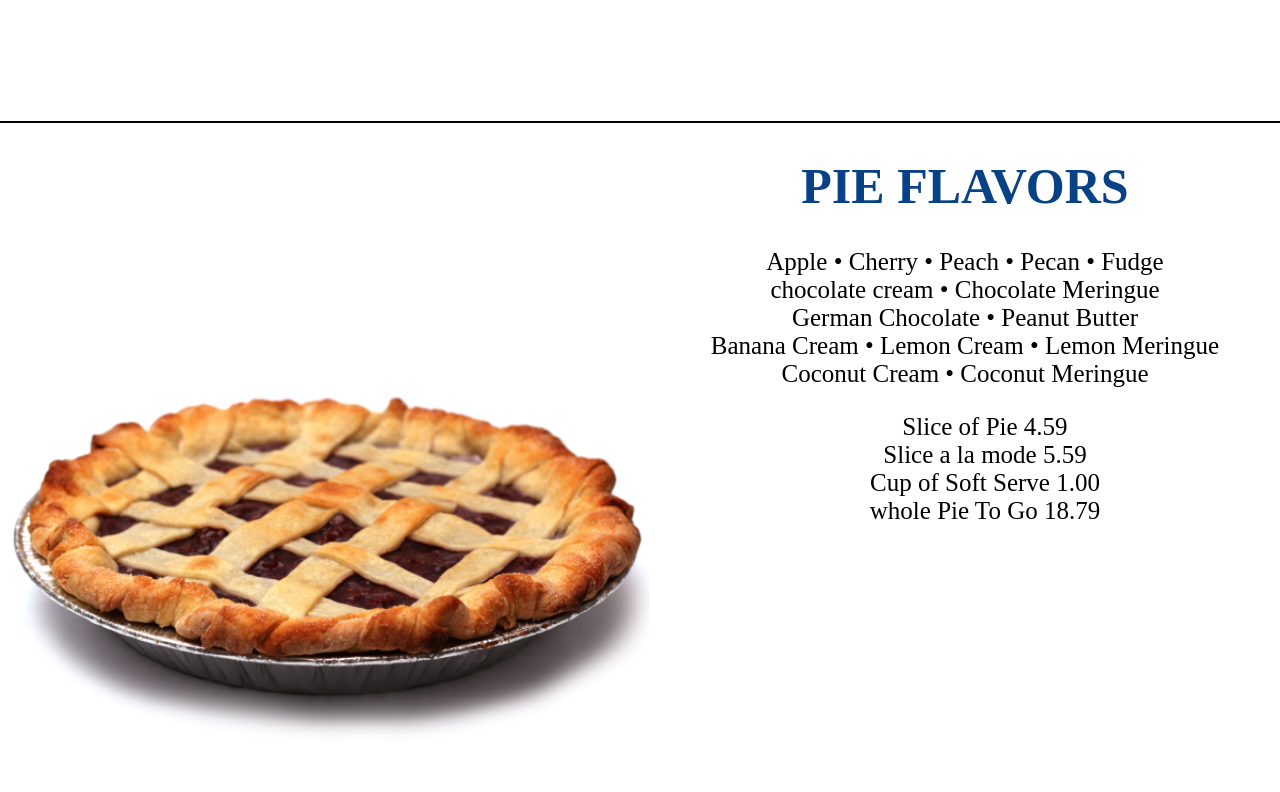
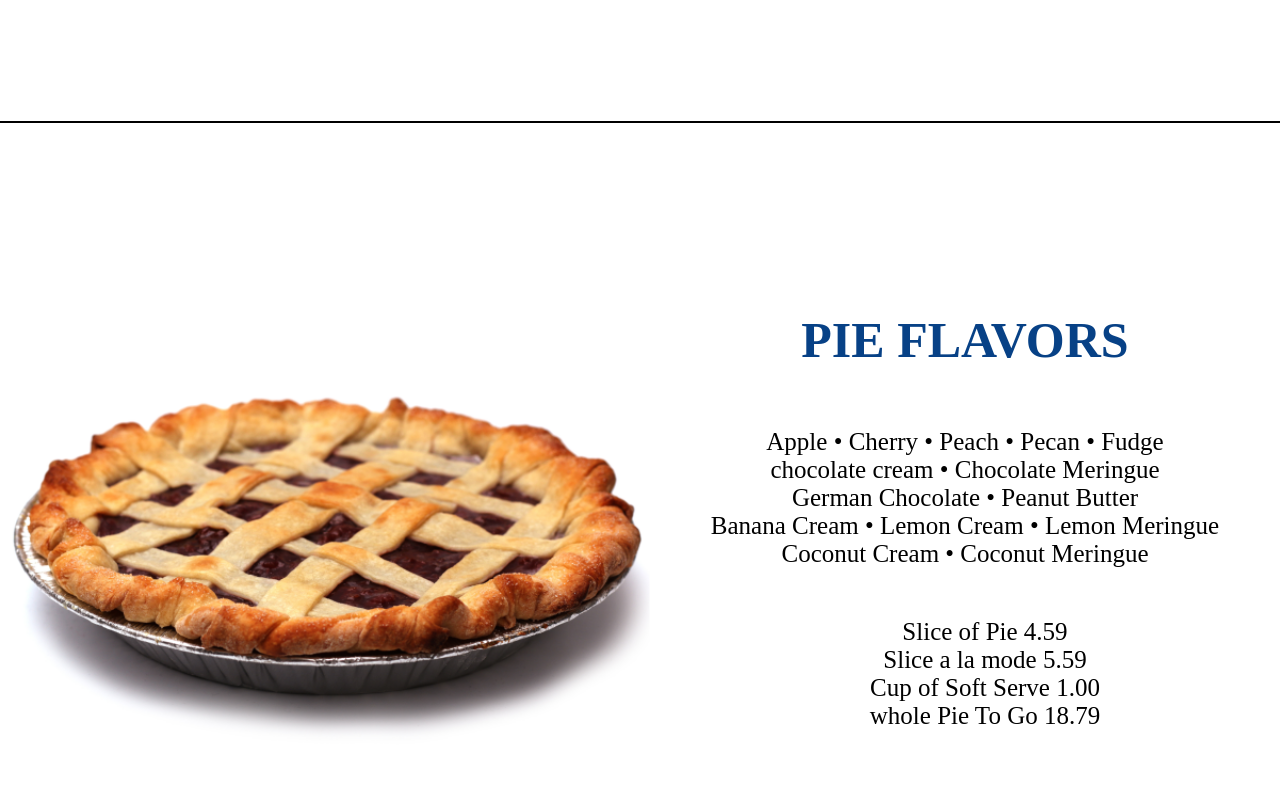
Before and after one commit to alayna-design/UX_UI_HW_17, a plain HTML site: page pies.html in a window 1280 px wide. Shown: the part 748-1540 px from the top of the page. Drawn offline with Linux system fonts and the light colour scheme.

Commit message:
pie flavor size

```diff
--- a/styles.css
+++ b/styles.css
@@ -239,6 +239,12 @@ footer {
 width: 180px;
 height: 180px;
 }
+.pieflavor-text{
+    display: flex;
+    justify-content: center;
+    align-items: center;
+    flex-direction: column;
+}
 
 
 @media (min-width: 1000px) {
```
